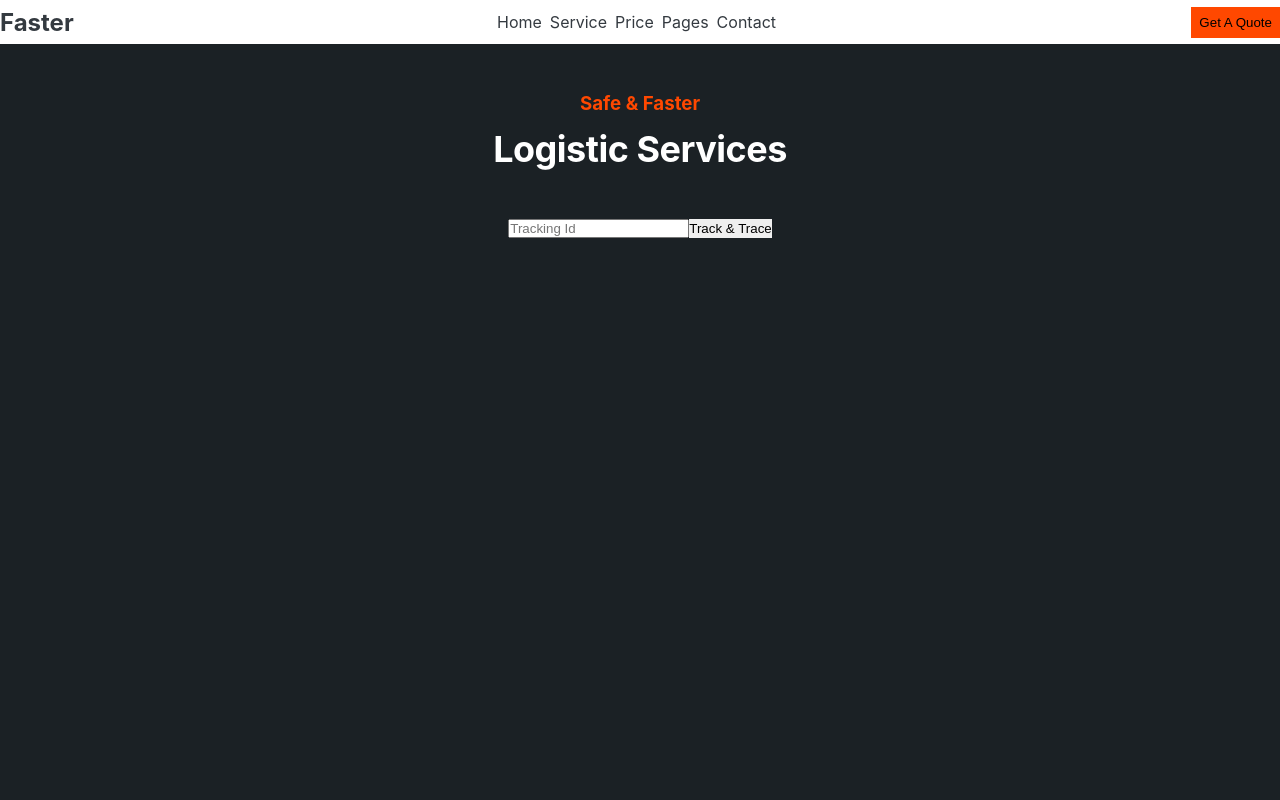
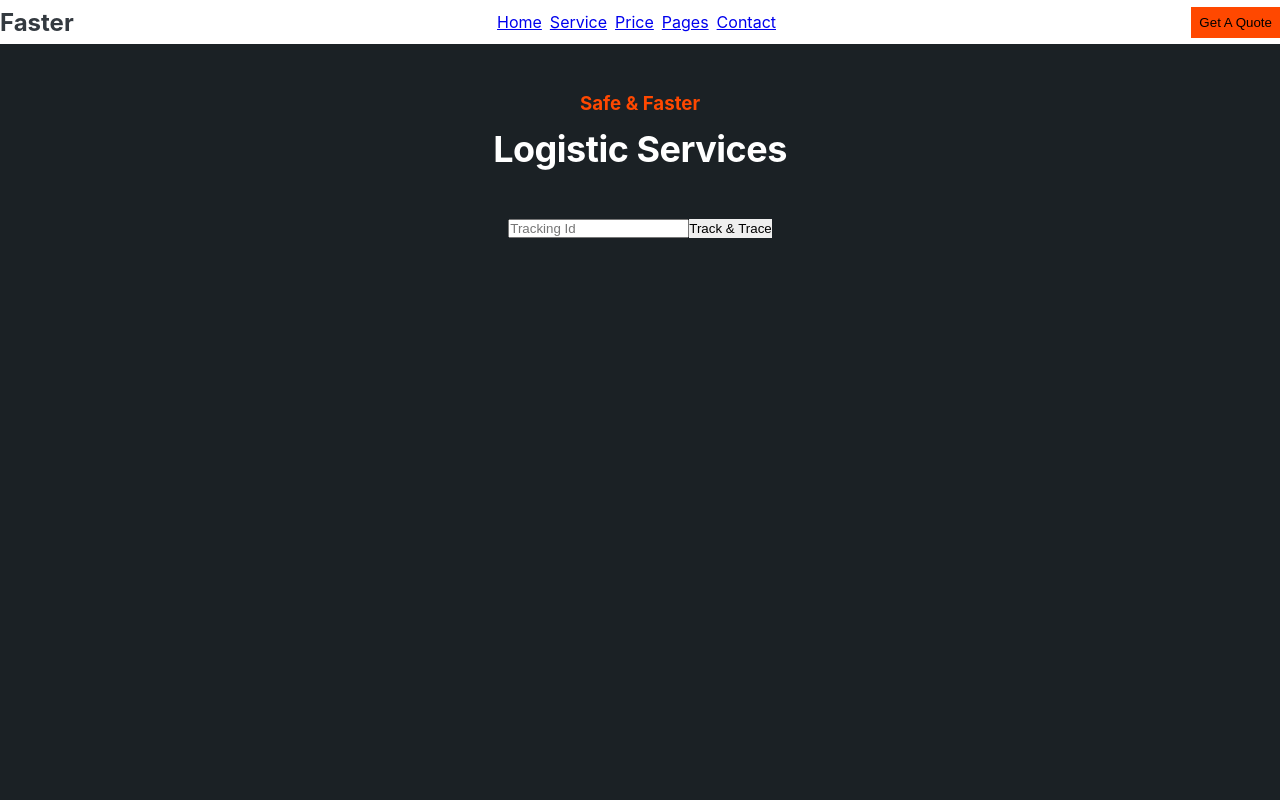
Before and after one commit to rangelconcatenado33/landingPage-exercise, a plain HTML site: page index.html in a window 1280 px wide. Shown: the top 800 px of the page. Drawn offline with Linux system fonts and the light colour scheme.

Commit message:
Update index.html

```diff
--- a/index.html
+++ b/index.html
@@ -14,11 +14,11 @@
         <header>
             <h1>Faster</h1>
             <ul id="navbar">
-                <li>Home</li>
-                <li>Service</li>
-                <li>Price</li>
-                <li>Pages</li>
-                <li>Contact</li>
+                 <li><a href = #><div id="option1" class="option">Home</div></a></li>
+                <li><a href = #><div id="option2" class="option">Service</div></a></li>
+                <li><a href = #><div id="option3" class="option">Price</div></a></li>
+                <li><a href = #><div id="option4" class="option">Pages</div></a></li>
+                <li><a href = #><div id="option5" class="option">Contact</div></a></li>
             </ul>
             <button>Get A Quote</button>
         </header>
@@ -243,4 +243,6 @@
             </ul>
         </footer>
     </div>
+
+    <script src="index.js"></script>
 </body>
```
